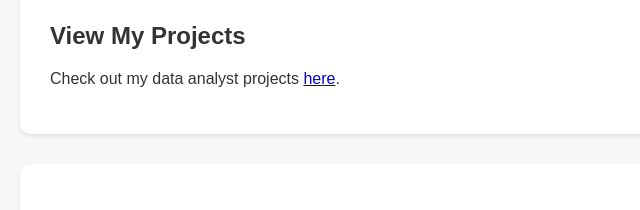
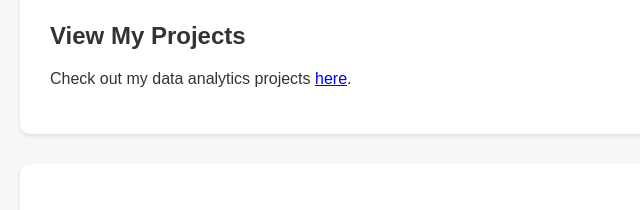
Before and after one commit to atharva9/Da-atharvashitut, a plain HTML site: page index.html in a window 1280 px wide. Shown: the part 470-680 px from the top of the page, 0-640 px from the left. Drawn offline with Linux system fonts and the light colour scheme.

Commit message:
spelling error

```diff
--- a/index.html
+++ b/index.html
@@ -31,7 +31,7 @@ Let's connect and innovate together!
       </section>
         <section id="projects">
             <h2>View My Projects</h2>
-            <p>Check out my data analyst projects <a href="projects.html">here</a>.</p>
+            <p>Check out my data analytics projects <a href="projects.html">here</a>.</p>
         </section>
         <section>
             <h2>Contact Me</h2>
```
